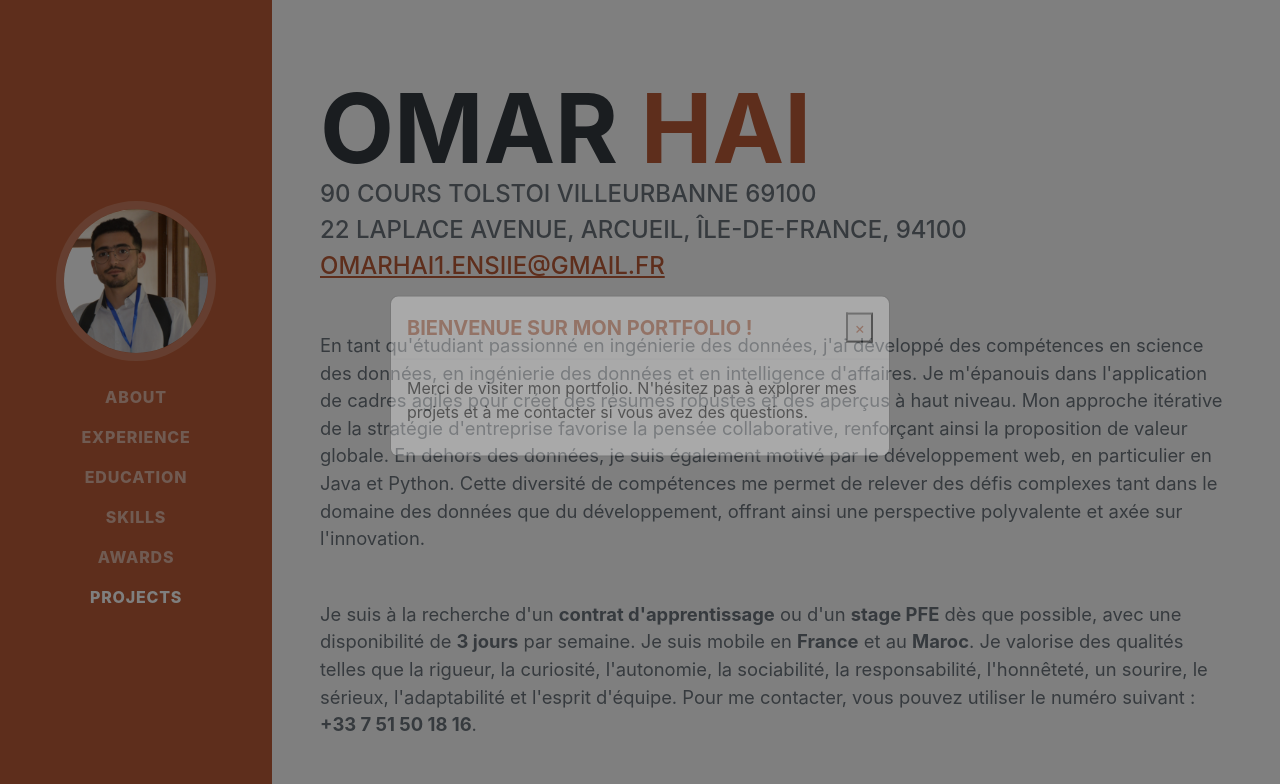
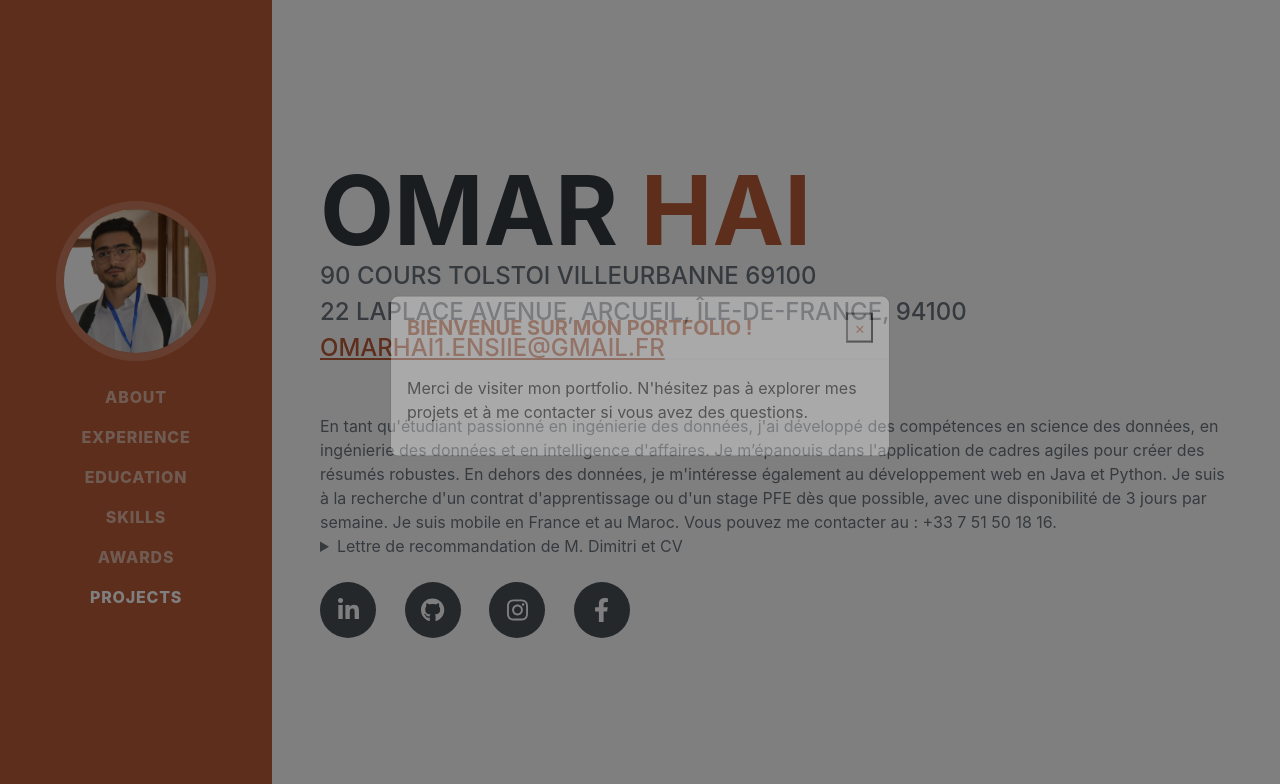
Before and after one commit to omarhai410/portfolio, a plain HTML site: page index.html in a window 1280 px wide. Shown: the top 784 px of the page. Drawn offline with nearby package versions, Linux system fonts and the light colour scheme; a web font is replaced by a local one.

Commit message:
Update index.html

```diff
--- a/index.html
+++ b/index.html
@@ -71,8 +71,9 @@
                         22 Laplace Avenue, Arcueil, Île-de-France, 94100</br>
                         <a href="mailto:omarhai1.ensiie@gmail.fr">omarhai1.ensiie@gmail.fr</a>
                     </div>
-                   <p class="lead mb-5">En tant qu'étudiant passionné en ingénierie des données, j'ai développé des compétences en science des données, en ingénierie des données et en intelligence d'affaires. Je m'épanouis dans l'application de cadres agiles pour créer des résumés robustes et des aperçus à haut niveau. Mon approche itérative de la stratégie d'entreprise favorise la pensée collaborative, renforçant ainsi la proposition de valeur globale. En dehors des données, je suis également motivé par le développement web, en particulier en Java et Python. Cette diversité de compétences me permet de relever des défis complexes tant dans le domaine des données que du développement, offrant ainsi une perspective polyvalente et axée sur l'innovation.</p> <p class="lead mb-5">Je suis à la recherche d'un <strong>contrat d'apprentissage</strong> ou d'un <strong>stage PFE</strong> dès que possible, avec une disponibilité de <strong>3 jours</strong> par semaine. Je suis mobile en <strong>France</strong> et au <strong>Maroc</strong>. Je valorise des qualités telles que la rigueur, la curiosité, l'autonomie, la sociabilité, la responsabilité, l'honnêteté, un sourire, le sérieux, l'adaptabilité et l'esprit d'équipe. Pour me contacter, vous pouvez utiliser le numéro suivant : <strong>+33 7 51 50 18 16</strong>.</p>
-                    <details>
+En tant qu'étudiant passionné en ingénierie des données, j'ai développé des compétences en science des données, en ingénierie des données et en intelligence d'affaires. Je m’épanouis dans l'application de cadres agiles pour créer des résumés robustes. En dehors des données, je m'intéresse également au développement web en Java et Python.
+
+Je suis à la recherche d'un contrat d'apprentissage ou d'un stage PFE dès que possible, avec une disponibilité de 3 jours par semaine. Je suis mobile en France et au Maroc. Vous pouvez me contacter au : +33 7 51 50 18 16.                    <details>
                         <summary>Lettre de recommandation de M. Dimitri et CV</summary>
                         <br>
                         <ul style="list-style: none; padding: 0;">
```
